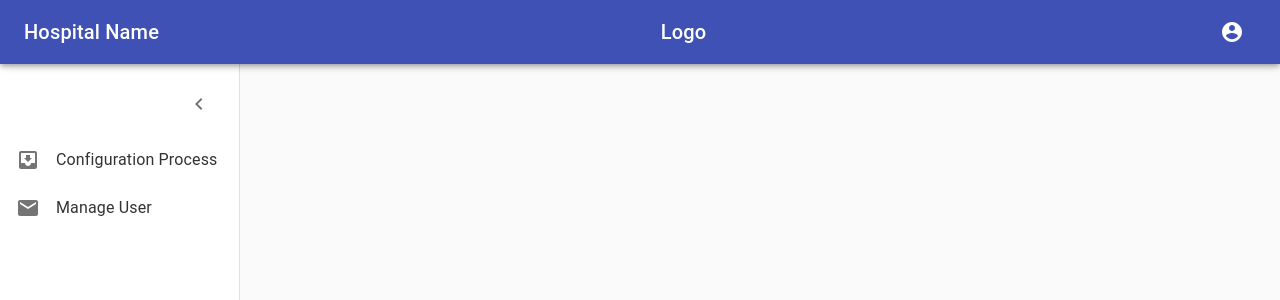
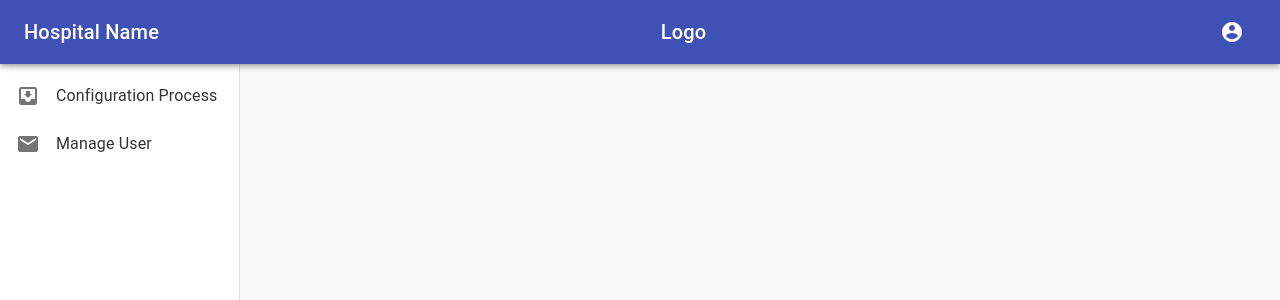
Before and after one commit to DjHemath/react-base-layout, a React (Create React App) app: page / in a window 1280 px wide. Shown: the top 300 px of the page. Built offline with nearby package versions, Linux system fonts and the light colour scheme.

Commit message:
Removed chevron icons

```diff
--- a/src/components/shared/Menu.js
+++ b/src/components/shared/Menu.js
@@ -97,7 +97,7 @@ const Menu = (props) => {
         <Toolbar />
         <div className={classes.drawerContainer}>
           <List>
-              <ListItem className={classes.menuCloseIcon}>
+              {/* <ListItem className={classes.menuCloseIcon}>
                   {
                       drawerOpen
                         ?
@@ -105,7 +105,7 @@ const Menu = (props) => {
                         :
                             <IconButton onClick={openHandler}><ChevronRightIcon /></IconButton>
                   }
-              </ListItem>
+              </ListItem> */}
               {/* <Link to="/configuration-process" className={classes.linkText} >
                 <ListItem button onClick={menuItemClickHandler}>
                   <ListItemIcon className={classes.listIcon}><InboxIcon /></ListItemIcon>
```
